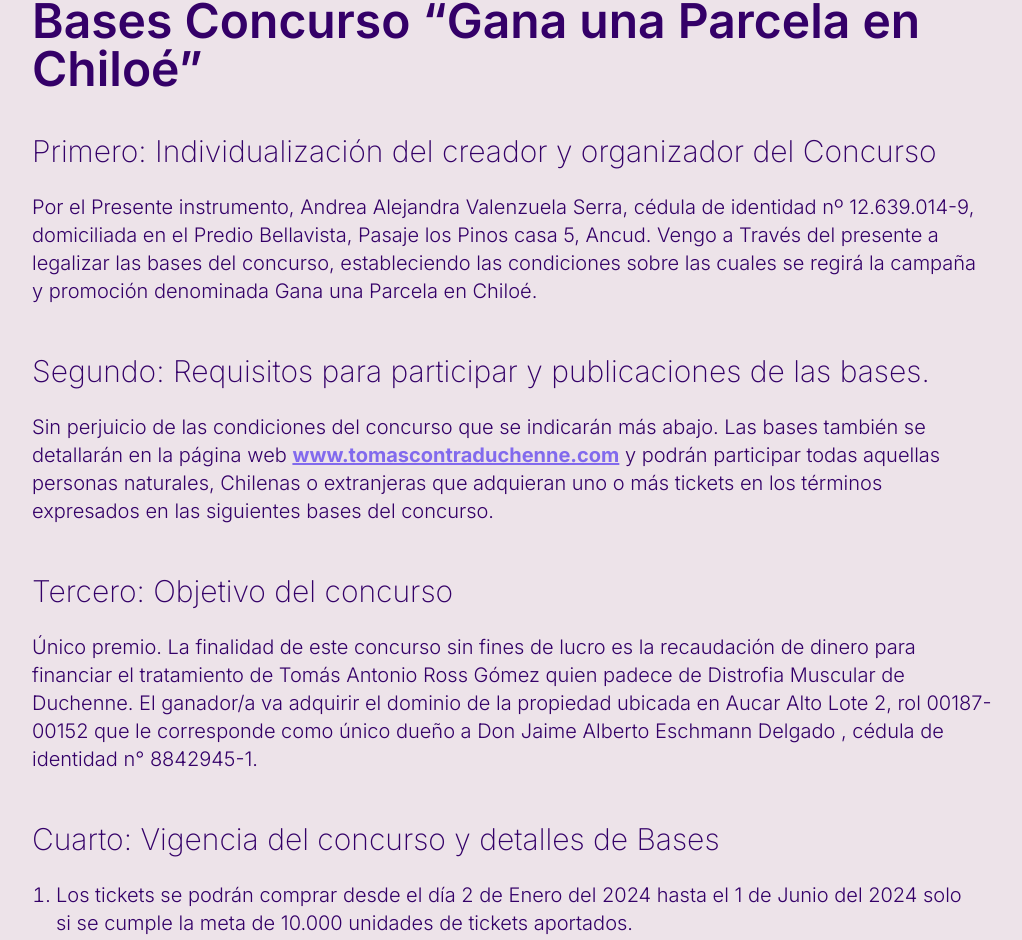
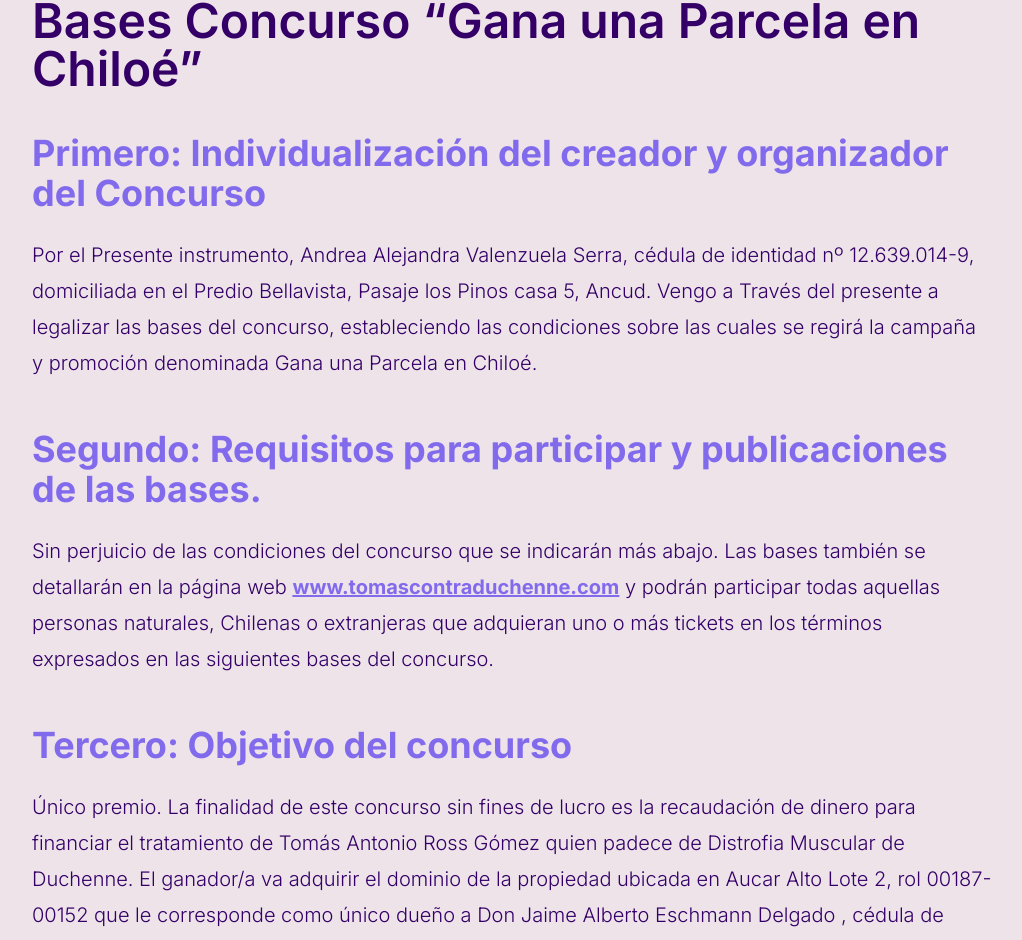
Before and after one commit to dalvaradotey/tomas, a Next.js app: page /bases-legales-rifa in a window 1280 px wide. Shown: the part 147-1087 px from the top of the page, without its empty margins (128-1150 px from the left). Built offline with nearby package versions, Linux system fonts and the light colour scheme.

Commit message:
UPDATE: modificación de tamaños para header text

```diff
--- a/src/app/bases-legales-rifa/page.tsx
+++ b/src/app/bases-legales-rifa/page.tsx
@@ -32,23 +32,23 @@ export default function BasesRifaParcela() {
         alt=""
         quality={100}
       />
-      <div className="text-primary p-8 md:py-36 md:px-40 text-2xl md:text-xl leading-10 font-light space-y-10">
-        <h1 className="text-5xl font-semibold">Bases Concurso &ldquo;Gana una Parcela en Chiloé&rdquo;</h1>
+      <div className="text-primary p-8 md:py-36 md:px-40 space-y-10">
+        <h1>Bases Concurso &ldquo;Gana una Parcela en Chiloé&rdquo;</h1>
         <div className="grid gap-12">
           <div>
-            <h2 className="text-3xl font-extralight mb-6">Primero: Individualización del creador y organizador del Concurso</h2>
+            <h2 className="mb-6">Primero: Individualización del creador y organizador del Concurso</h2>
             <p>Por el Presente instrumento, Andrea Alejandra Valenzuela Serra, cédula de identidad nº 12.639.014-9, domiciliada en el Predio Bellavista, Pasaje los Pinos casa 5, Ancud. Vengo a Través del presente a legalizar las bases del concurso, estableciendo las condiciones sobre las cuales se regirá la campaña y promoción denominada <span className="bold">Gana una Parcela en Chiloé</span>.</p>
           </div>
           <div>
-            <h2 className="text-3xl font-extralight mb-6">Segundo: Requisitos para participar y publicaciones de las bases.</h2>
+            <h2 className="mb-6">Segundo: Requisitos para participar y publicaciones de las bases.</h2>
             <p>Sin perjuicio de las condiciones del concurso que se indicarán más abajo. Las bases también se detallarán en la página web <a href="https://www.tomascontraduchenne.com" className="text-secondary font-bold underline">www.tomascontraduchenne.com</a> y podrán participar todas aquellas personas naturales, Chilenas o extranjeras que adquieran uno o más tickets en los términos expresados en las siguientes bases del concurso.</p>
           </div>
           <div>
-            <h2 className="text-3xl font-extralight mb-6">Tercero: Objetivo del concurso </h2>
+            <h2 className="mb-6">Tercero: Objetivo del concurso </h2>
             <p>Único premio. La finalidad de este concurso sin fines de lucro es la recaudación de dinero para financiar el tratamiento de Tomás Antonio Ross Gómez quien padece de Distrofia Muscular de Duchenne. El ganador/a va adquirir el dominio de la propiedad ubicada en Aucar Alto Lote 2, rol 00187-00152  que le corresponde como único dueño a Don Jaime Alberto Eschmann Delgado , cédula de identidad n° 8842945-1.</p>
           </div>
           <div>
-            <h2 className="text-3xl font-extralight mb-6">Cuarto: Vigencia del concurso y detalles de Bases</h2>
+            <h2 className="mb-6">Cuarto: Vigencia del concurso y detalles de Bases</h2>
             <div>
               <ol className="list-decimal md:mx-6">
                 <li>Los tickets se podrán comprar desde el día 2 de Enero del 2024 hasta el 1 de Junio del 2024 solo si se cumple la meta de 10.000 unidades de tickets aportados.</li>
--- a/src/app/globals.css
+++ b/src/app/globals.css
@@ -9,3 +9,15 @@ html {
 body {
 	@apply bg-third text-xl leading-9 text-primary font-light;
 }
+
+h1 {
+	@apply text-4xl md:text-5xl font-semibold;
+}
+
+h2 {
+	@apply text-3xl md:text-4xl font-bold text-secondary;
+}
+
+h3 {
+	@apply text-2xl md:text-3xl font-extralight mb-8;
+}
--- a/src/app/testimonio/page.tsx
+++ b/src/app/testimonio/page.tsx
@@ -40,14 +40,14 @@ export default function Testimonio() {
           </div>
           <div>
             <h1>Somos Alex y Camila</h1>
-            <span className="text-3xl md:text-4xl font-normal text-secondary text-left">Padres de Tomás y Erwin</span>
-            <h2 className="mt-4">Este es nuestro testimonio</h2>
+            <h2 className="text-left">Padres de Tomás y Erwin</h2>
+            <h3 className="mt-4">Este es nuestro testimonio</h3>
             <p><strong>Tomás es nuestro hijo mayor de 5 años</strong>, nació en el año 2018 sin ninguna complicación, fue cumpliendo sus etapas del desarrollo de forma normal y con muy buena salud. Alrededor de los 3 años y medio desde el colegio <strong>nos derivaron a terapeuta ocupacional por algunos problemas motores</strong> que pesquisaron al compararlo con los demás niños y fue el Terapeuta quien luego de su evaluación <strong>nos dijo que tenía un retraso motor severo según la puntuación de sus escalas</strong>, así que iniciamos sesiones de terapia ocupacional para nivelar su retraso, pero al pasar los meses no vimos avances y es en ese momento en donde partió nuestra preocupación.</p>
           </div>
         </div>
         <div className={style?.content}>
           <div className="mb-28 md:mb-0">
-            <h2>Se confirma el diagnóstico de DMD</h2>
+            <h3>Se confirma el diagnóstico de DMD</h3>
             <p>Lo llevamos a <strong>un Traumatólogo infantil</strong> quien luego de su examen físico y exámenes de sangre <strong>nos dijo que Tomás tenía Distrofia Muscular de Duchenne (DMD)</strong> pero que este diagnóstico debía ser confirmado con un examen genético y que <strong>su evaluación debía continuar con la especialidad de Neurología</strong>.</p>
             <p>En Febrero del 2023 posterior a su visita con la <strong>neuróloga especialista en enfermedades neuromusculares</strong> le tomamos el <strong>examen genético</strong> cuya muestra se envía a Estados Unidos y el resultado se demora un mes.</p>
             <div className={style?.blockquote}>
@@ -61,7 +61,7 @@ export default function Testimonio() {
           <div className="mb-28 md:mb-0">
             <div className="md:flex md:items-center">
               <div className="md:w-6/12">
-                <h2>FDA aprueba el primer medicamento para DMD</h2>
+                <h3>FDA aprueba el primer medicamento para DMD</h3>
                 <p>Como padres no quisimos quedarnos con eso, así que fuimos estudiando sobre el tema y siguiendo las publicaciones de los ensayos vigentes en cuanto a los potenciales tratamientos contra Duchenne, ¡hasta que llegó el gran día! <strong>La FDA aprobó el primer medicamento de terapia genética específico para la DMD</strong> cuyo objetivo es detener la progresión de la enfermedad.</p>
                 <p>Tomamos contacto con <strong>Sarepta</strong> que es el laboratorio que patentó este <strong>medicamento llamado Elevidys</strong> y luego de confirmar que Tomás cumplía con los requisitos de administración nos enlazaron con el hospital de niños de Arkansas en Estados Unidos, quienes nos entregaron una <strong>cotización por casi 4 millones de dólares</strong>.</p>
                 <p><strong>No podíamos creer lo que estábamos leyendo</strong>, la única opción de tratamiento que tiene nuestro hijo tenía un precio inalcanzable para nuestra familia.</p>
@@ -78,7 +78,7 @@ export default function Testimonio() {
             </div>
           </div>
           <div className="mb-28 md:mb-0">
-            <h2>Inicia campaña de recaudación</h2>
+            <h3>Inicia campaña de recaudación</h3>
             <p>Por segunda vez no quisimos bajar los brazos y esa misma noche iniciamos la <strong>campaña #TomasContraDuchenne</strong>.</p>
             <p>Esta campaña tiene como objetivo reunir los fondos necesarios para <strong>costear el tratamiento que se debe administrar por única vez en la vida antes de los 6 años en Estados Unidos</strong>.</p>
             <p>Estamos contra el tiempo ya que tenemos meses para reunir este dinero. Es por eso que si estas leyendo este testimonio te pedimos que nos ayudes con dinero y/o difusión, para lograr el tan anhelado tratamiento para Tomás.</p>
```
Also changed, not shown: src/app/duchenne/page.tsx (+7 -7 lines), src/app/testimonio/style.module.css (+0 -8 lines).
